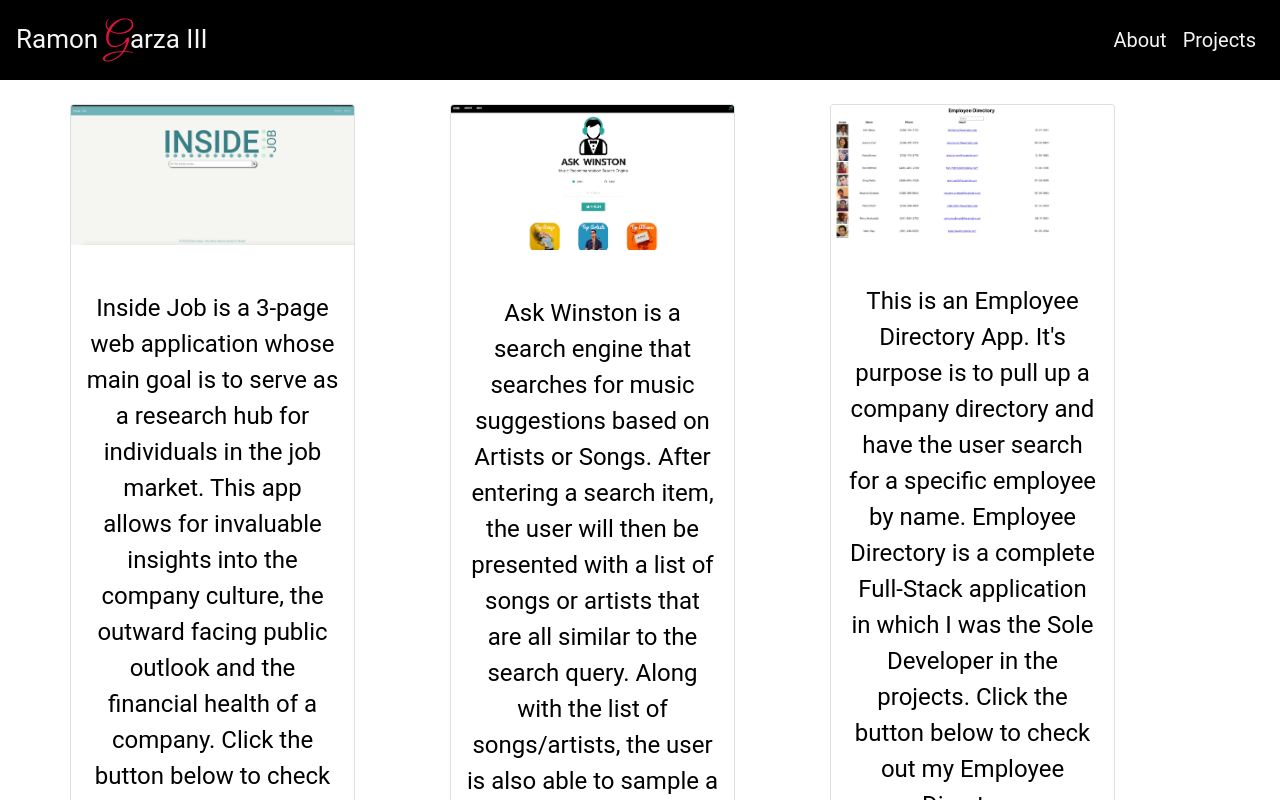
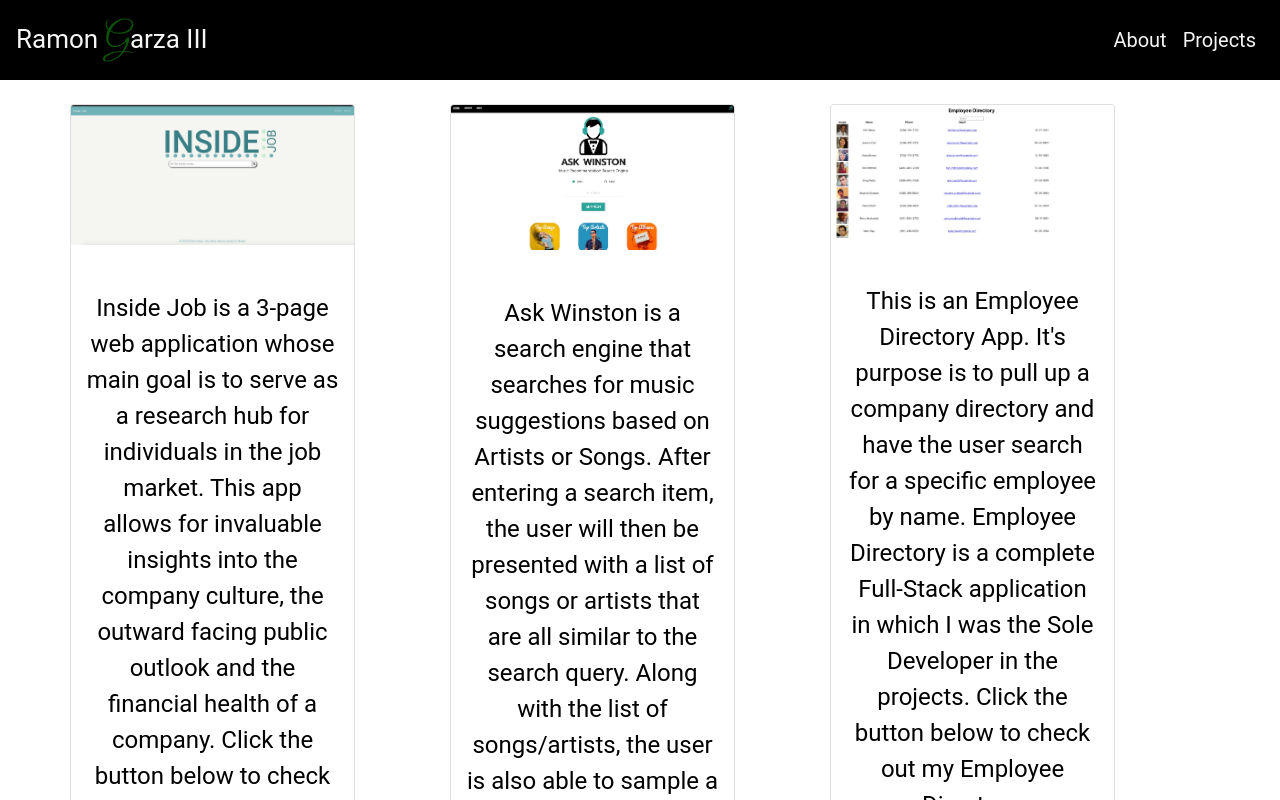
Before and after one commit to Ramong06/ramon-website, a React (Create React App) app: page /portfolio in a window 1280 px wide. Shown: the top 800 px of the page. Built offline with nearby package versions, Linux system fonts and the light colour scheme.

Commit message:
one more background change

```diff
--- a/src/components/Background/index.js
+++ b/src/components/Background/index.js
@@ -4,7 +4,7 @@ import './style.css'
 export const BackgroundImage = () => {
     return (
         <div>
-            <img className="backgroundImage" src="https://cdn.wallpapersafari.com/95/37/lZuCVG.jpg" alt={"Error"} />
+            <img className="backgroundImage" src="https://mewallpaper.com/thumbnail/abstract/2941-green-3d-fractal-art-download-free-image.jpg" alt={"Error"} />
         </div>
     )
 }
--- a/src/components/Nav/style.css
+++ b/src/components/Nav/style.css
@@ -12,7 +12,7 @@ a {
 .letter-g {
   font-family: "Great Vibes";
   font-size: 36px;
-  color: crimson;
+  color: rgba(30, 220, 20, 0.379);
 }
 
 #hoverable {
```
